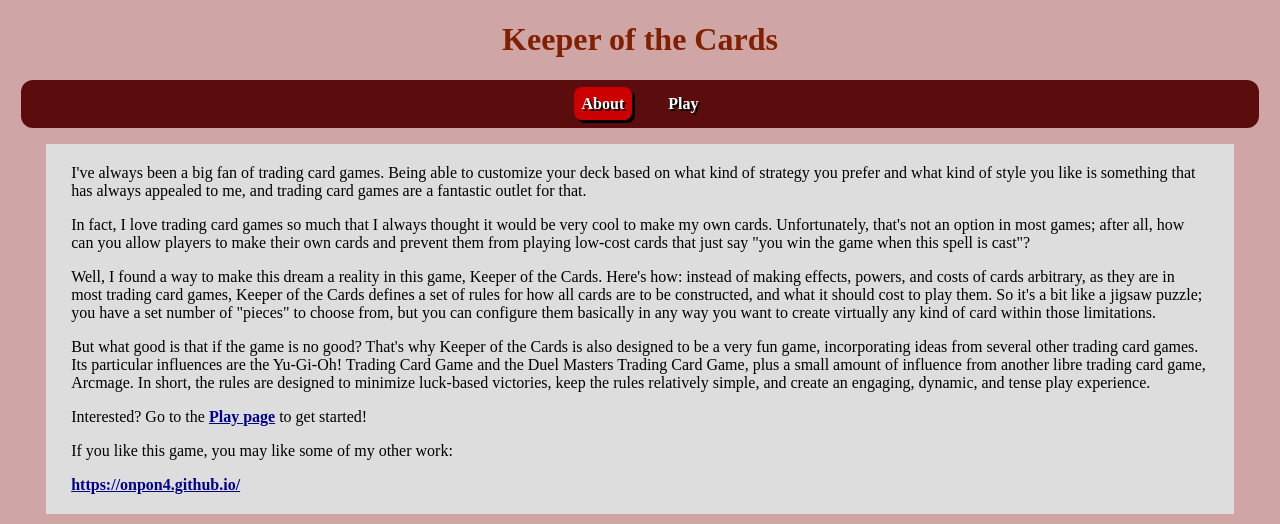
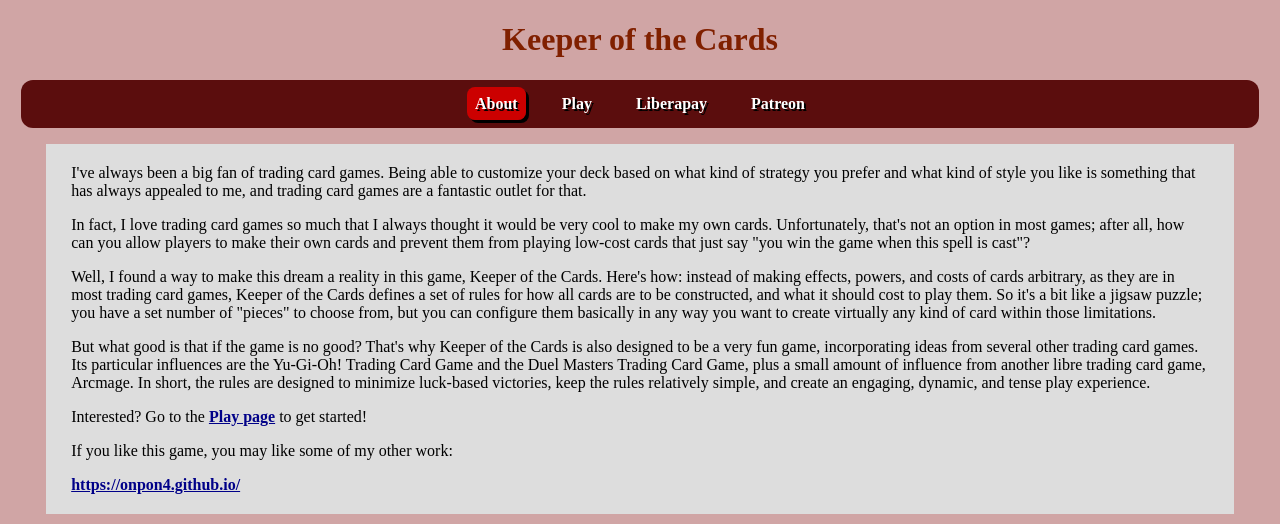
Before and after one commit to kotc-game/kotc-game.github.io, a plain HTML site: page index.html in a window 1280 px wide. Shown: the top 524 px of the page. Drawn offline with Linux system fonts and the light colour scheme.

Commit message:
Added funding links.

```diff
--- a/index.html
+++ b/index.html
@@ -17,6 +17,8 @@
         <ul>
             <li class="current"><a href="index.html">About</a></li>
             <li><a href="play.html">Play</a></li>
+            <li><a href="https://liberapay.com/diligentcircle/">Liberapay</a></li>
+            <li><a href="https://www.patreon.com/diligentcircle">Patreon</a></li>
         </ul>
     </nav>
 
```
Also changed, not shown: play.html (+2 -0 lines).
